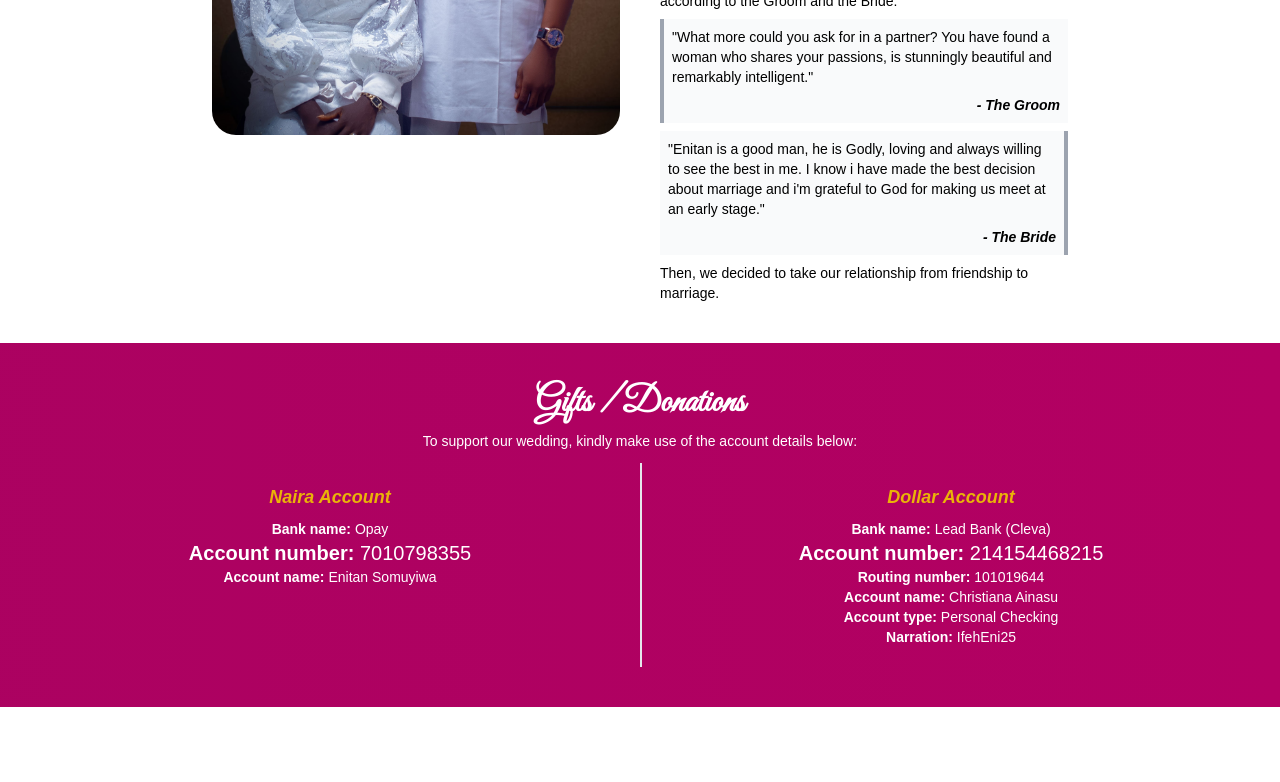
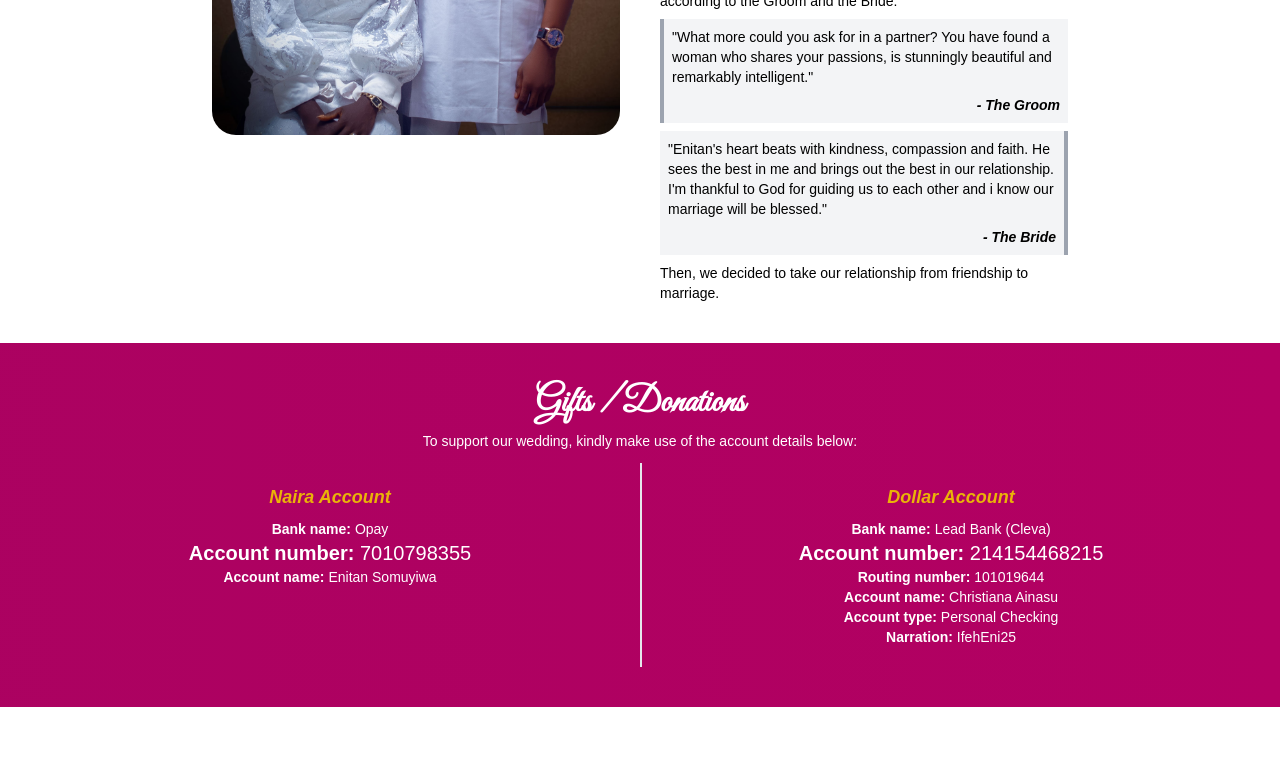
Before and after one commit to SAM-BAMKOLE/IfeEni25, a Vue app: page / in a window 1280 px wide. Shown: the part 3720-4502 px from the top of the page. Built offline with nearby package versions, Linux system fonts and the light colour scheme.

Commit message:
Corrected comment

```diff
--- a/src/components/StorySectionComponent.vue
+++ b/src/components/StorySectionComponent.vue
@@ -31,15 +31,18 @@ import shoot from "/photoshoot-2.jpg";
                     After some time of being friends, we discovered that our values aligned in so
                     many ways and this led to the establishment of the group that prays and studies
                     and now Inspirational Insight, and according to the Groom and the Bride:
-                    <p class="block bg-gray-50 border-l-4 border-l-gray-400 py-2 px-2 my-2">
+                    <p class="block bg-gray-100 border-l-4 border-l-gray-400 py-2 px-2 my-2">
                         "What more could you ask for in a partner? You have found a woman who shares
                         your passions, is stunningly beautiful and remarkably intelligent."
                         <span class="text-right italic block mt-2 font-semibold">- The Groom</span>
                     </p>
-                    <p class="block bg-gray-50 border-r-4 border-r-gray-400 py-2 px-2 mb-2">
-                        "Enitan is a good man, he is Godly, loving and always willing to see the
+                    <p class="block bg-gray-100 border-r-4 border-r-gray-400 py-2 px-2 mb-2">
+                        <!-- "Enitan is a good man, he is Godly, loving and always willing to see the
                         best in me. I know i have made the best decision about marriage and i'm
-                        grateful to God for making us meet at an early stage."
+                        grateful to God for making us meet at an early stage." -->
+                        "Enitan's heart beats with kindness, compassion and faith. He sees the best
+                        in me and brings out the best in our relationship. I'm thankful to God for
+                        guiding us to each other and i know our marriage will be blessed."
                         <span class="text-right italic block mt-2 font-semibold">- The Bride</span>
                     </p>
                     Then, we decided to take our relationship from friendship to marriage.
```
